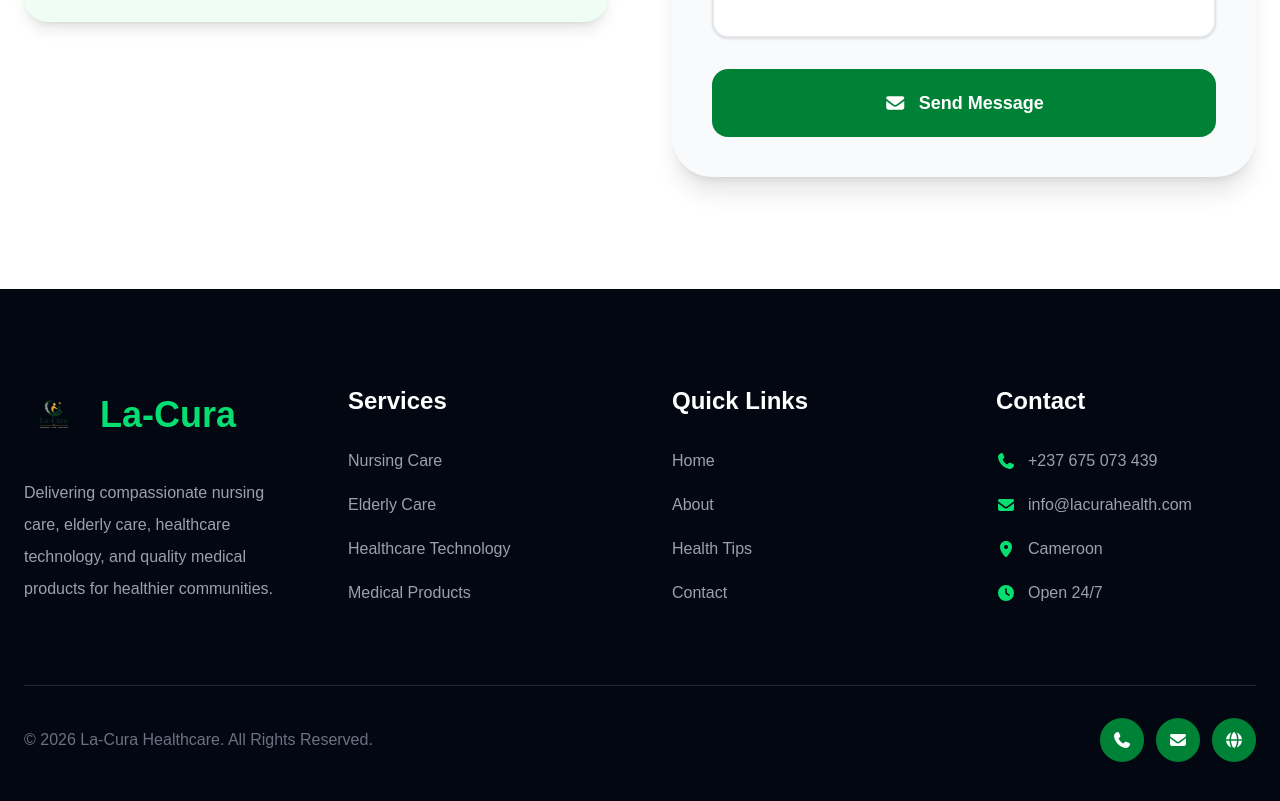
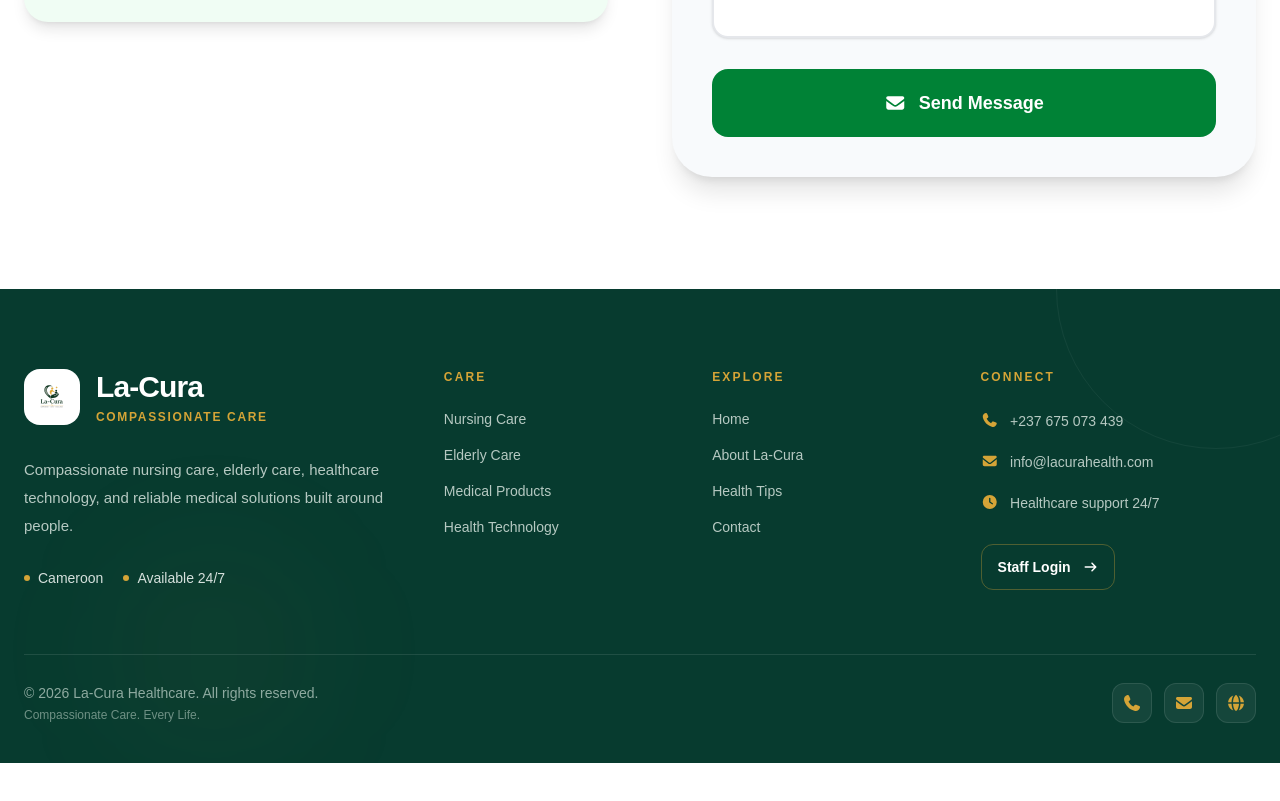
Before and after one commit to F4Hope/La-Cura, a Next.js app in the folder la-cura-app/: page / in a window 1280 px wide. Shown: the part 9040-9841 px from the top of the page. After the commit the page ends 9803 px from the top, so only its background shows below. Built offline with nearby package versions, Linux system fonts and the light colour scheme; no server answers.

Commit message:
Refine landing hero and premium footer

```diff
--- a/la-cura-app/app/page.tsx
+++ b/la-cura-app/app/page.tsx
@@ -852,33 +852,67 @@ export default function Home() {
         </div>
       </section>
 
-      <footer className="bg-gray-950 pb-10 pt-20 text-white lg:pt-24">
-        <div className="mx-auto max-w-7xl px-5 sm:px-6">
-          <div className="grid gap-14 md:grid-cols-2 lg:grid-cols-4 lg:gap-16">
-            <div>
-              <div className="flex items-center gap-4">
+      <footer className="relative overflow-hidden bg-[#073B2F] text-[#F7F5EF]">
+        <div
+          aria-hidden="true"
+          className="absolute -right-24 -top-40 h-80 w-80 rounded-full border border-white/5"
+        />
+
+        <div
+          aria-hidden="true"
+          className="absolute bottom-0 left-[8%] h-56 w-56 rounded-full bg-[#D5A437]/[0.035] blur-3xl"
+        />
+
+        <div className="relative mx-auto max-w-7xl px-5 pb-8 pt-16 sm:px-6 lg:pb-10 lg:pt-20">
+          <div className="grid gap-14 md:grid-cols-2 lg:grid-cols-[1.35fr_0.8fr_0.8fr_1fr] lg:gap-12">
+            <div className="max-w-sm">
+              <Link
+                href="#home"
+                className="inline-flex items-center gap-4"
+                aria-label="La-Cura home"
+              >
+                <div className="flex h-14 w-14 items-center justify-center rounded-2xl border border-white/10 bg-white">
                   <Image
                     src="/logo.png"
                     alt="La-Cura logo"
-                  width={60}
-                  height={60}
-                  className="h-15 w-15 object-contain"
+                    width={52}
+                    height={52}
+                    className="h-12 w-12 object-contain"
                   />
-
-                <h2 className="text-4xl font-black text-green-400">
-                  La-Cura
-                </h2>
                 </div>
 
-              <p className="mt-8 leading-8 text-gray-400">
-                Delivering compassionate nursing care, elderly
-                care, healthcare technology, and quality medical
-                products for healthier communities.
+                <div>
+                  <p className="text-3xl font-black tracking-[-0.03em] text-white">
+                    La-Cura
                   </p>
+
+                  <p className="mt-1 text-xs font-semibold uppercase tracking-[0.14em] text-[#D5A437]">
+                    Compassionate Care
+                  </p>
+                </div>
+              </Link>
+
+              <p className="mt-7 max-w-sm text-[15px] leading-7 text-[#B6C9C2]">
+                Compassionate nursing care, elderly care,
+                healthcare technology, and reliable medical
+                solutions built around people.
+              </p>
+
+              <div className="mt-7 flex flex-wrap items-center gap-x-5 gap-y-3 text-sm text-[#D5E0DC]">
+                <span className="inline-flex items-center gap-2">
+                  <span className="h-1.5 w-1.5 rounded-full bg-[#D5A437]" />
+                  Cameroon
+                </span>
+
+                <span className="inline-flex items-center gap-2">
+                  <span className="h-1.5 w-1.5 rounded-full bg-[#D5A437]" />
+                  Available 24/7
+                </span>
+              </div>
             </div>
 
             <FooterColumn
-              title="Services"
+              title="Care"
               links={[
                 {
                   label: "Nursing Care",
@@ -889,25 +923,25 @@ export default function Home() {
                   href: "#services",
                 },
                 {
-                  label: "Healthcare Technology",
-                  href: "#services",
+                  label: "Medical Products",
+                  href: "#products",
                 },
                 {
-                  label: "Medical Products",
-                  href: "#products",
+                  label: "Health Technology",
+                  href: "#services",
                 },
               ]}
             />
 
             <FooterColumn
-              title="Quick Links"
+              title="Explore"
               links={[
                 {
                   label: "Home",
                   href: "#home",
                 },
                 {
-                  label: "About",
+                  label: "About La-Cura",
                   href: "#about",
                 },
                 {
@@ -922,67 +956,83 @@ export default function Home() {
             />
 
             <div>
-              <h3 className="text-2xl font-bold">
-                Contact
-              </h3>
+              <p className="text-xs font-black uppercase tracking-[0.18em] text-[#D5A437]">
+                Connect
+              </p>
 
-              <ul className="mt-8 space-y-5 text-gray-400">
-                <li className="flex items-start gap-3">
+              <ul className="mt-6 space-y-4 text-sm leading-6 text-[#B6C9C2]">
+                <li>
+                  <a
+                    href="tel:+237675073439"
+                    className="group inline-flex items-start gap-3 transition hover:text-white"
+                  >
                     <AppIcon
                       icon={faPhone}
-                    className="mt-1 text-green-400"
+                      className="mt-1 text-[#D5A437]"
                     />
 
-                  <a
-                    href="tel:+237675073439"
-                    className="transition hover:text-white"
-                  >
+                    <span>
                       +237 675 073 439
+                    </span>
                   </a>
                 </li>
 
-                <li className="flex items-start gap-3">
+                <li>
+                  <a
+                    href="mailto:info@lacurahealth.com"
+                    className="group inline-flex items-start gap-3 transition hover:text-white"
+                  >
                     <AppIcon
                       icon={faEnvelope}
-                    className="mt-1 text-green-400"
+                      className="mt-1 text-[#D5A437]"
                     />
 
-                  <a
-                    href="mailto:info@lacurahealth.com"
-                    className="break-all transition hover:text-white"
-                  >
+                    <span className="break-all">
                       info@lacurahealth.com
+                    </span>
                   </a>
                 </li>
 
-                <li className="flex items-start gap-3">
+                <li className="inline-flex items-start gap-3">
                   <AppIcon
-                    icon={faLocationDot}
-                    className="mt-1 text-green-400"
+                    icon={faClock}
+                    className="mt-1 text-[#D5A437]"
                   />
 
-                  <span>Cameroon</span>
-                </li>
-
-                <li className="flex items-start gap-3">
-                  <AppIcon
-                    icon={faClock}
-                    className="mt-1 text-green-400"
-                  />
-
-                  <span>Open 24/7</span>
+                  <span>
+                    Healthcare support 24/7
+                  </span>
                 </li>
               </ul>
+
+              <Link
+                href="/login"
+                className="mt-7 inline-flex items-center gap-3 rounded-xl border border-[#D5A437]/35 px-4 py-3 text-sm font-bold text-white transition hover:border-[#D5A437] hover:bg-[#D5A437] hover:text-[#073B2F]"
+              >
+                Staff Login
+
+                <AppIcon
+                  icon={faArrowRight}
+                  className="text-xs"
+                />
+              </Link>
             </div>
           </div>
 
-          <div className="mt-16 flex flex-col items-center justify-between gap-6 border-t border-gray-800 pt-8 md:flex-row lg:mt-20">
-            <p className="text-center text-gray-500">
+          <div className="mt-14 border-t border-white/10 pt-7 lg:mt-16">
+            <div className="flex flex-col justify-between gap-5 md:flex-row md:items-center">
+              <div>
+                <p className="text-sm text-[#8EAAA0]">
                   © {new Date().getFullYear()} La-Cura Healthcare.
-              All Rights Reserved.
+                  All rights reserved.
                 </p>
 
-            <div className="flex gap-3">
+                <p className="mt-1 text-xs text-[#6F9185]">
+                  Compassionate Care. Every Life.
+                </p>
+              </div>
+
+              <div className="flex items-center gap-3">
                 <FooterIcon
                   href="tel:+237675073439"
                   label="Call La-Cura"
@@ -997,9 +1047,10 @@ export default function Home() {
 
                 <FooterIcon
                   href="#home"
-                label="Visit La-Cura home"
+                  label="Back to top"
                   icon={faGlobe}
                 />
+              </div>
             </div>
           </div>
         </div>
@@ -1139,16 +1190,16 @@ function FooterColumn({
 }: FooterColumnProps) {
   return (
     <div>
-      <h3 className="text-2xl font-bold">
+      <p className="text-xs font-black uppercase tracking-[0.18em] text-[#D5A437]">
         {title}
-      </h3>
+      </p>
 
-      <ul className="mt-8 space-y-5 text-gray-400">
+      <ul className="mt-6 space-y-4 text-sm text-[#B6C9C2]">
         {links.map((link) => (
           <li key={link.label}>
             <a
               href={link.href}
-              className="transition hover:text-white"
+              className="transition duration-200 hover:translate-x-1 hover:text-white"
             >
               {link.label}
             </a>
@@ -1174,7 +1225,7 @@ function FooterIcon({
     <a
       href={href}
       aria-label={label}
-      className="flex h-11 w-11 items-center justify-center rounded-full bg-green-700 transition hover:bg-green-600 focus:outline-none focus:ring-4 focus:ring-green-900"
+      className="flex h-10 w-10 items-center justify-center rounded-xl border border-white/10 bg-white/[0.06] text-[#D5A437] transition hover:-translate-y-0.5 hover:border-[#D5A437]/60 hover:bg-[#D5A437] hover:text-[#073B2F] focus:outline-none focus:ring-4 focus:ring-[#D5A437]/10"
     >
       <AppIcon icon={icon} />
     </a>
--- a/la-cura-app/components/LandingPremiumMotion.tsx
+++ b/la-cura-app/components/LandingPremiumMotion.tsx
@@ -104,6 +104,26 @@ export function PremiumLandingStyles() {
 
         100% {
           background-position: -180% center;
+        }
+      }
+
+      @keyframes premiumGoldFlash {
+        0% {
+          background-position: 180% center;
+          opacity: 0;
+        }
+
+        12% {
+          opacity: 0.9;
+        }
+
+        55% {
+          opacity: 1;
+        }
+
+        100% {
+          background-position: -80% center;
+          opacity: 0;
         }
       }
 
@@ -564,6 +584,24 @@ export function AnimatedHeroTitle() {
             startDelay={580}
             letterDelay={34}
           />
+
+          <span
+            aria-hidden="true"
+            className="pointer-events-none absolute inset-0 whitespace-nowrap bg-clip-text text-transparent"
+            style={{
+              backgroundImage:
+                "linear-gradient(110deg, transparent 30%, transparent 42%, #F9E6A2 48%, #D5A437 52%, #F9E6A2 56%, transparent 63%, transparent 100%)",
+
+              backgroundSize:
+                "260% 100%",
+
+              animation: active
+                ? "premiumGoldFlash 1450ms cubic-bezier(0.16,1,0.3,1) 1180ms both"
+                : "none",
+            }}
+          >
+            Every Life
+          </span>
 
           <span
             aria-hidden="true"
```
Lines whose indentation alone changed are shown as unchanged.
